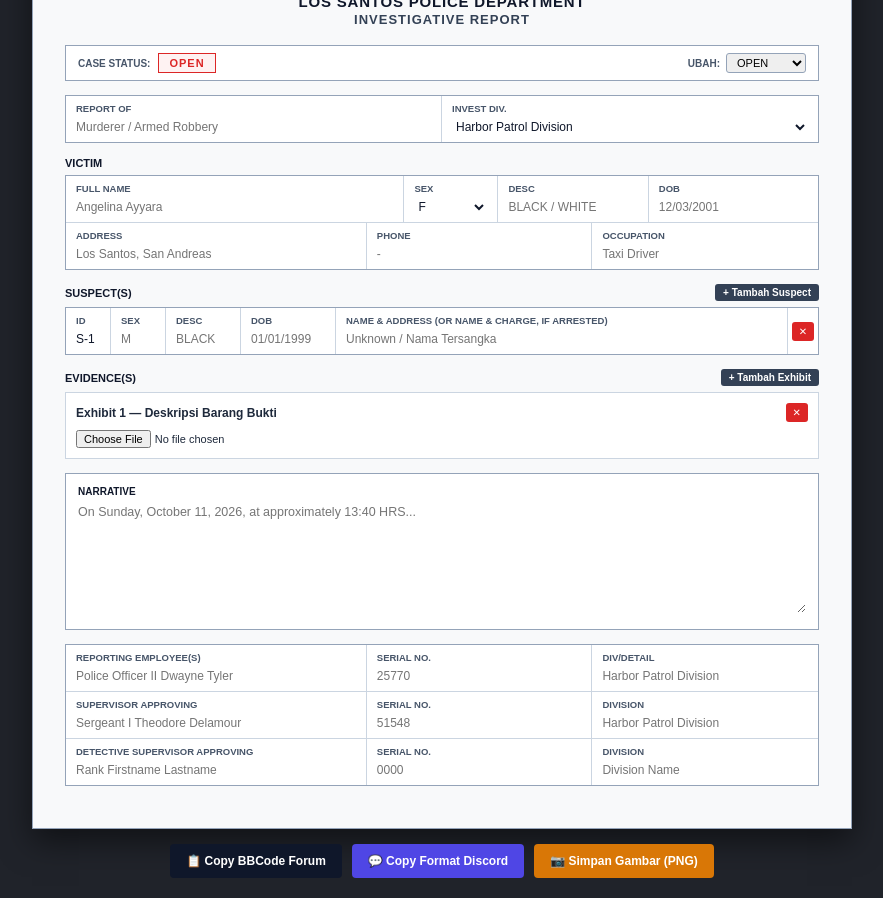
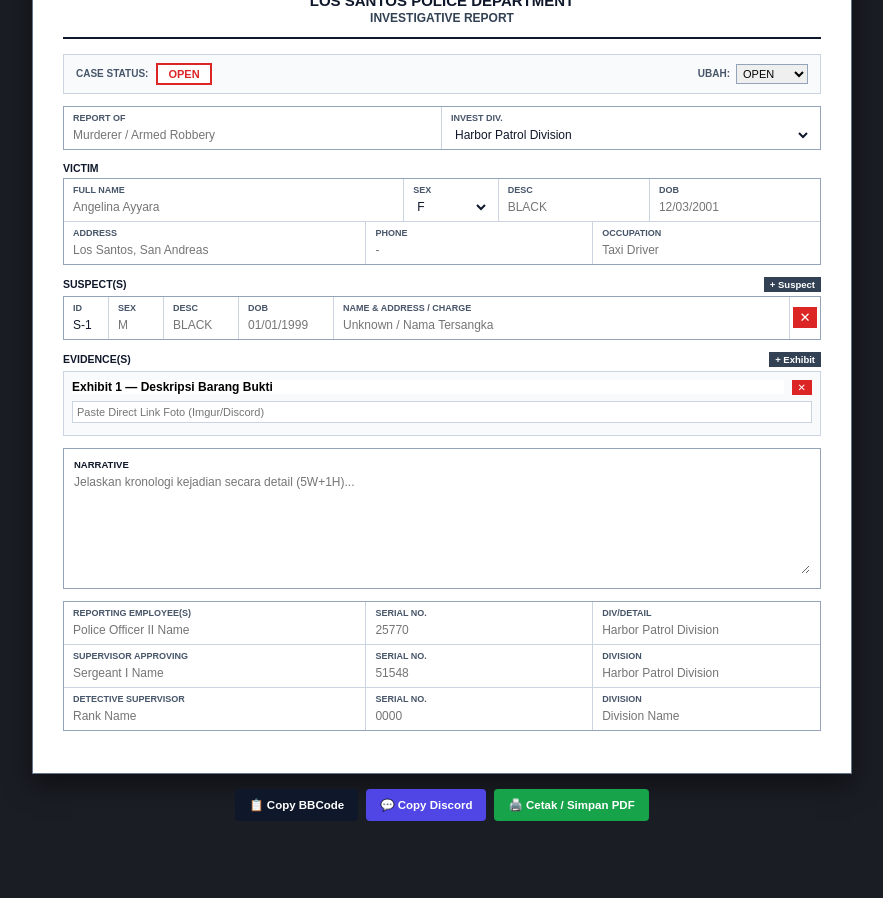
Before and after one commit to rifkyarya52-afk/investigative-report, a plain HTML site: page index.html in a window 1280 px wide. Shown: the part 105-1003 px from the top of the page, without its empty margins (198-1081 px from the left). After the commit the page ends 946 px from the top, so only its background shows below. Drawn offline with nearby package versions, Linux system fonts and the light colour scheme.

Commit message:
Update index.html

```diff
--- a/index.html
+++ b/index.html
@@ -3,16 +3,11 @@
 <head>
   <meta charset="UTF-8" />
   <meta name="viewport" content="width=device-width, initial-scale=1.0" />
-  <title>LSPD — Investigative Report (Official Form)</title>
-  <script src="https://cdnjs.cloudflare.com/ajax/libs/html2canvas/1.4.1/html2canvas.min.js"></script>
+  <title>LSPD — Investigative Report</title>
   <style>
-    * {
-      box-sizing: border-box;
-      margin: 0;
-      padding: 0;
-    }
+    * { box-sizing: border-box; margin: 0; padding: 0; }
     body {
-      background-color: #20232a;
+      background-color: #1a1d24;
       font-family: Arial, Helvetica, sans-serif;
       color: #1e293b;
       padding: 20px 10px;
@@ -20,78 +15,55 @@
       flex-direction: column;
       align-items: center;
     }
-
-    /* MAIN PAPER SHEET */
     .form-container {
       width: 100%;
       max-width: 820px;
-      background-color: #f8f9fa;
-      border: 1.5px solid #94a3b8;
-      padding: 28px 32px;
-      box-shadow: 0 12px 30px rgba(0, 0, 0, 0.5);
+      background-color: #ffffff;
+      border: 1.5px solid #64748b;
+      padding: 30px;
+      box-shadow: 0 10px 25px rgba(0,0,0,0.5);
     }
     @media (max-width: 600px) {
-      .form-container { padding: 18px 14px; }
+      .form-container { padding: 15px; }
     }
-
-    /* HEADER */
     .doc-header {
       text-align: center;
-      margin-bottom: 18px;
+      margin-bottom: 15px;
+      border-bottom: 2px solid #0f172a;
+      padding-bottom: 12px;
     }
-    .doc-header img {
-      width: 52px;
-      height: auto;
-      margin-bottom: 6px;
-    }
-    .doc-header h1 {
-      font-size: 15px;
-      font-weight: 700;
-      letter-spacing: 0.8px;
-      color: #0f172a;
-      text-transform: uppercase;
-    }
-    .doc-header h2 {
-      font-size: 13px;
-      font-weight: 700;
-      letter-spacing: 1px;
-      color: #334155;
-      margin-top: 2px;
-      text-transform: uppercase;
-    }
+    .doc-header img { width: 50px; height: auto; margin-bottom: 4px; }
+    .doc-header h1 { font-size: 15px; font-weight: bold; color: #0f172a; text-transform: uppercase; }
+    .doc-header h2 { font-size: 12px; font-weight: bold; color: #334155; margin-top: 2px; text-transform: uppercase; }
 
-    /* STATUS BAR */
     .status-strip {
       display: flex;
       justify-content: space-between;
       align-items: center;
-      background: #ffffff;
-      border: 1px solid #94a3b8;
-      padding: 7px 12px;
-      margin-bottom: 14px;
+      background: #f8fafc;
+      border: 1px solid #cbd5e1;
+      padding: 8px 12px;
+      margin-bottom: 12px;
     }
     .status-pill {
       font-size: 11px;
-      font-weight: 800;
-      letter-spacing: 1px;
+      font-weight: bold;
       padding: 3px 10px;
-      border: 1.5px solid #dc2626;
+      border: 2px solid #dc2626;
       color: #dc2626;
-      background: #fef2f2;
+      background: #fff;
       text-transform: uppercase;
     }
     .status-pill.closed {
       border-color: #16a34a;
       color: #16a34a;
-      background: #f0fdf4;
     }
 
-    /* TABLE GRID CELLS */
     .grid-table {
       width: 100%;
       border: 1px solid #94a3b8;
       background: #ffffff;
-      margin-bottom: 14px;
+      margin-bottom: 12px;
     }
     .row-2 { display: grid; grid-template-columns: 1fr 1fr; }
     .row-3 { display: grid; grid-template-columns: 1.2fr 0.9fr 0.9fr; }
@@ -99,12 +71,11 @@
     .row-sus { display: grid; grid-template-columns: 45px 55px 75px 95px 1fr 30px; }
 
     @media (max-width: 600px) {
-      .row-2, .row-3, .row-4 { grid-template-columns: 1fr; }
-      .row-sus { grid-template-columns: 1fr; }
+      .row-2, .row-3, .row-4, .row-sus { grid-template-columns: 1fr; }
     }
 
     .cell {
-      padding: 7px 10px;
+      padding: 6px 9px;
       border-right: 1px solid #cbd5e1;
       border-bottom: 1px solid #cbd5e1;
     }
@@ -113,138 +84,106 @@
 
     .cell label {
       display: block;
-      font-size: 9.5px;
-      font-weight: 700;
+      font-size: 9px;
+      font-weight: bold;
       color: #475569;
       text-transform: uppercase;
-      margin-bottom: 3px;
+      margin-bottom: 2px;
     }
     .cell input, .cell select, .cell textarea {
       width: 100%;
       border: none;
       background: transparent;
-      font-family: Arial, Helvetica, sans-serif;
+      font-family: Arial, sans-serif;
       font-size: 12px;
       color: #0f172a;
       outline: none;
     }
 
-    /* SECTION HEADINGS */
     .sec-heading {
-      font-size: 11px;
-      font-weight: 700;
+      font-size: 10.5px;
+      font-weight: bold;
       color: #0f172a;
       text-transform: uppercase;
-      margin: 14px 0 6px 0;
+      margin: 12px 0 4px 0;
       display: flex;
       justify-content: space-between;
       align-items: center;
     }
-    .btn-add-row {
+    .btn-add {
       background: #334155;
-      color: #ffffff;
+      color: #fff;
       border: none;
-      font-size: 10px;
-      font-weight: 700;
-      padding: 3px 8px;
-      border-radius: 3px;
+      font-size: 9.5px;
+      font-weight: bold;
+      padding: 2px 6px;
       cursor: pointer;
     }
 
-    /* EXHIBIT CARD */
-    .exhibit-card {
-      background: #ffffff;
+    .exhibit-box {
+      background: #f8fafc;
       border: 1px solid #cbd5e1;
-      margin-bottom: 8px;
-      padding: 10px;
-      display: flex;
-      flex-direction: column;
-      gap: 8px;
-    }
-    .exhibit-top {
-      display: flex;
-      justify-content: space-between;
-      align-items: center;
-      gap: 8px;
-    }
-    .exhibit-top input[type="text"] {
-      flex: 1;
-      border: none;
-      font-size: 12px;
-      font-weight: 600;
-      color: #1e293b;
-      outline: none;
-    }
-    .btn-del-small {
-      background: #dc2626;
-      color: #fff;
-      border: none;
-      padding: 4px 7px;
-      border-radius: 3px;
-      font-size: 10px;
-      cursor: pointer;
+      padding: 8px;
+      margin-bottom: 6px;
     }
     .exhibit-preview {
       max-width: 100%;
-      max-height: 220px;
-      object-fit: contain;
+      max-height: 200px;
+      margin-top: 6px;
+      display: none;
       border: 1px solid #cbd5e1;
-      display: none;
     }
 
-    /* NARRATIVE BOX */
     .narrative-box {
       background: #ffffff;
       border: 1px solid #94a3b8;
-      padding: 12px;
-      margin-bottom: 14px;
+      padding: 10px;
+      margin-bottom: 12px;
     }
     .narrative-box label {
       display: block;
-      font-size: 10px;
-      font-weight: 700;
+      font-size: 9.5px;
+      font-weight: bold;
       color: #0f172a;
       text-transform: uppercase;
-      margin-bottom: 6px;
+      margin-bottom: 4px;
     }
     .narrative-box textarea {
       width: 100%;
-      min-height: 110px;
+      min-height: 100px;
       border: none;
-      font-family: Arial, Helvetica, sans-serif;
-      font-size: 12.5px;
-      line-height: 1.5;
-      color: #1e293b;
+      font-family: Arial, sans-serif;
+      font-size: 12px;
+      line-height: 1.4;
+      outline: none;
       resize: vertical;
-      outline: none;
     }
 
-    /* CONTROLS */
     .controls {
       width: 100%;
       max-width: 820px;
       margin-top: 15px;
       display: flex;
-      gap: 10px;
+      gap: 8px;
       justify-content: center;
       flex-wrap: wrap;
     }
     .act-btn {
-      font-size: 12px;
-      font-weight: 700;
-      padding: 10px 16px;
+      font-size: 11.5px;
+      font-weight: bold;
+      padding: 9px 14px;
       border: none;
       border-radius: 4px;
       cursor: pointer;
-      color: #ffffff;
+      color: #fff;
     }
     .btn-bbcode { background: #0f172a; }
     .btn-discord { background: #4f46e5; }
-    .btn-png { background: #d97706; }
+    .btn-print { background: #16a34a; }
 
     @media print {
       body { background: #fff; padding: 0; }
-      .form-container { box-shadow: none; border: 1px solid #94a3b8; }
+      .form-container { box-shadow: none; border: none; padding: 0; }
       .controls { display: none; }
     }
   </style>
@@ -252,29 +191,28 @@
 <body>
 
 <div class="form-container" id="capture-area">
-  <!-- HEADER -->
   <div class="doc-header">
     <img src="https://i.imgur.com/3fSSqST.png" alt="LSPD Logo">
     <h1>LOS SANTOS POLICE DEPARTMENT</h1>
     <h2>INVESTIGATIVE REPORT</h2>
   </div>
 
-  <!-- CASE STATUS STRIP -->
+  <!-- STATUS STRIP -->
   <div class="status-strip">
     <div style="display:flex; align-items:center; gap:8px;">
-      <span style="font-size:10px; font-weight:700; color:#475569;">CASE STATUS:</span>
+      <span style="font-size:10px; font-weight:bold; color:#475569;">CASE STATUS:</span>
       <span class="status-pill" id="status-pill">OPEN</span>
     </div>
     <div style="display:flex; align-items:center; gap:6px;">
-      <label style="font-size:10px; font-weight:700; color:#475569;">UBAH:</label>
-      <select id="case_status_select" onchange="changeStatus(this.value)" style="font-size:11px; padding:2px 6px; border:1px solid #94a3b8; border-radius:3px; cursor:pointer;">
+      <label style="font-size:10px; font-weight:bold; color:#475569;">UBAH:</label>
+      <select id="case_status" onchange="changeStatus(this.value)" style="font-size:11px; padding:2px; border:1px solid #94a3b8; cursor:pointer;">
         <option value="OPEN">OPEN</option>
         <option value="CLOSED">CLOSED</option>
       </select>
     </div>
   </div>
 
-  <!-- REPORT OF & INVEST DIV -->
+  <!-- REPORT OF -->
   <div class="grid-table">
     <div class="row-2">
       <div class="cell no-bottom">
@@ -298,46 +236,22 @@
   <div class="sec-heading"><span>VICTIM</span></div>
   <div class="grid-table">
     <div class="row-4">
-      <div class="cell">
-        <label>FULL NAME</label>
-        <input type="text" id="vic_name" placeholder="Angelina Ayyara">
-      </div>
-      <div class="cell">
-        <label>SEX</label>
-        <select id="vic_sex">
-          <option>F</option>
-          <option>M</option>
-        </select>
-      </div>
-      <div class="cell">
-        <label>DESC</label>
-        <input type="text" id="vic_desc" placeholder="BLACK / WHITE">
-      </div>
-      <div class="cell">
-        <label>DOB</label>
-        <input type="text" id="vic_dob" placeholder="12/03/2001">
-      </div>
+      <div class="cell"><label>FULL NAME</label><input type="text" id="vic_name" placeholder="Angelina Ayyara"></div>
+      <div class="cell"><label>SEX</label><select id="vic_sex"><option>F</option><option>M</option></select></div>
+      <div class="cell"><label>DESC</label><input type="text" id="vic_desc" placeholder="BLACK"></div>
+      <div class="cell"><label>DOB</label><input type="text" id="vic_dob" placeholder="12/03/2001"></div>
     </div>
     <div class="row-3">
-      <div class="cell no-bottom">
-        <label>ADDRESS</label>
-        <input type="text" id="vic_address" placeholder="Los Santos, San Andreas">
-      </div>
-      <div class="cell no-bottom">
-        <label>PHONE</label>
-        <input type="text" id="vic_phone" placeholder="-">
-      </div>
-      <div class="cell no-bottom">
-        <label>OCCUPATION</label>
-        <input type="text" id="vic_occ" placeholder="Taxi Driver">
-      </div>
+      <div class="cell no-bottom"><label>ADDRESS</label><input type="text" id="vic_address" placeholder="Los Santos, San Andreas"></div>
+      <div class="cell no-bottom"><label>PHONE</label><input type="text" id="vic_phone" placeholder="-"></div>
+      <div class="cell no-bottom"><label>OCCUPATION</label><input type="text" id="vic_occ" placeholder="Taxi Driver"></div>
     </div>
   </div>
 
   <!-- SUSPECT(S) -->
   <div class="sec-heading">
     <span>SUSPECT(S)</span>
-    <button type="button" class="btn-add-row" onclick="addSuspect()">+ Tambah Suspect</button>
+    <button type="button" class="btn-add" onclick="addSuspect()">+ Suspect</button>
   </div>
   <div class="grid-table" id="suspect-table">
     <div class="row-sus suspect-row">
@@ -345,9 +259,9 @@
       <div class="cell no-bottom"><label>SEX</label><input type="text" class="s-sex" placeholder="M"></div>
       <div class="cell no-bottom"><label>DESC</label><input type="text" class="s-desc" placeholder="BLACK"></div>
       <div class="cell no-bottom"><label>DOB</label><input type="text" class="s-dob" placeholder="01/01/1999"></div>
-      <div class="cell no-bottom"><label>NAME & ADDRESS (OR NAME & CHARGE, IF ARRESTED)</label><input type="text" class="s-info" placeholder="Unknown / Nama Tersangka"></div>
+      <div class="cell no-bottom"><label>NAME & ADDRESS / CHARGE</label><input type="text" class="s-info" placeholder="Unknown / Nama Tersangka"></div>
       <div class="cell no-bottom" style="display:flex; align-items:center; justify-content:center;">
-        <button type="button" class="btn-del-small" onclick="this.closest('.suspect-row').remove()">✕</button>
+        <button type="button" onclick="this.closest('.suspect-row').remove()" style="background:#dc2626; color:#fff; border:none; padding:3px 6px; cursor:pointer;">✕</button>
       </div>
     </div>
   </div>
@@ -355,77 +269,50 @@
   <!-- EVIDENCE(S) -->
   <div class="sec-heading">
     <span>EVIDENCE(S)</span>
-    <button type="button" class="btn-add-row" onclick="addExhibit()">+ Tambah Exhibit</button>
+    <button type="button" class="btn-add" onclick="addExhibit()">+ Exhibit</button>
   </div>
-  <div id="exhibit-list" style="margin-bottom: 14px;">
-    <div class="exhibit-card">
-      <div class="exhibit-top">
-        <input type="text" class="ex-title" value="Exhibit 1 — Deskripsi Barang Bukti">
-        <button type="button" class="btn-del-small" onclick="this.closest('.exhibit-card').remove()">✕</button>
+  <div id="exhibit-list" style="margin-bottom: 12px;">
+    <div class="exhibit-box">
+      <div style="display:flex; justify-content:space-between; align-items:center; gap:8px; margin-bottom:6px;">
+        <input type="text" class="ex-title" value="Exhibit 1 — Deskripsi Barang Bukti" style="flex:1; border:none; font-weight:bold; font-size:12px; outline:none;">
+        <button type="button" onclick="this.closest('.exhibit-box').remove()" style="background:#dc2626; color:#fff; border:none; padding:2px 6px; font-size:10px; cursor:pointer;">✕</button>
       </div>
-      <input type="file" accept="image/*" onchange="loadExhibitImg(event, this)" style="font-size:11px; cursor:pointer;">
-      <img class="exhibit-preview" src="" alt="Exhibit Preview">
+      <input type="text" class="ex-url" placeholder="Paste Direct Link Foto (Imgur/Discord)" oninput="loadUrlImg(this)" style="width:100%; border:1px solid #cbd5e1; padding:4px; font-size:11px; margin-bottom:4px;">
+      <img class="exhibit-preview" src="" alt="Preview">
     </div>
   </div>
 
   <!-- NARRATIVE -->
   <div class="narrative-box">
     <label>NARRATIVE</label>
-    <textarea id="narrative" placeholder="On Sunday, October 11, 2026, at approximately 13:40 HRS..."></textarea>
+    <textarea id="narrative" placeholder="Jelaskan kronologi kejadian secara detail (5W+1H)..."></textarea>
   </div>
 
-  <!-- REPORTING & APPROVING PERSONNEL -->
+  <!-- PERSONNEL -->
   <div class="grid-table">
     <div class="row-3">
-      <div class="cell">
-        <label>REPORTING EMPLOYEE(S)</label>
-        <input type="text" id="rep_emp" placeholder="Police Officer II Dwayne Tyler">
-      </div>
-      <div class="cell">
-        <label>SERIAL NO.</label>
-        <input type="text" id="rep_serial" placeholder="25770">
-      </div>
-      <div class="cell">
-        <label>DIV/DETAIL</label>
-        <input type="text" id="rep_div" placeholder="Harbor Patrol Division">
-      </div>
+      <div class="cell"><label>REPORTING EMPLOYEE(S)</label><input type="text" id="rep_emp" placeholder="Police Officer II Name"></div>
+      <div class="cell"><label>SERIAL NO.</label><input type="text" id="rep_serial" placeholder="25770"></div>
+      <div class="cell"><label>DIV/DETAIL</label><input type="text" id="rep_div" placeholder="Harbor Patrol Division"></div>
     </div>
     <div class="row-3">
-      <div class="cell">
-        <label>SUPERVISOR APPROVING</label>
-        <input type="text" id="sup_emp" placeholder="Sergeant I Theodore Delamour">
-      </div>
-      <div class="cell">
-        <label>SERIAL NO.</label>
-        <input type="text" id="sup_serial" placeholder="51548">
-      </div>
-      <div class="cell">
-        <label>DIVISION</label>
-        <input type="text" id="sup_div" placeholder="Harbor Patrol Division">
-      </div>
+      <div class="cell"><label>SUPERVISOR APPROVING</label><input type="text" id="sup_emp" placeholder="Sergeant I Name"></div>
+      <div class="cell"><label>SERIAL NO.</label><input type="text" id="sup_serial" placeholder="51548"></div>
+      <div class="cell"><label>DIVISION</label><input type="text" id="sup_div" placeholder="Harbor Patrol Division"></div>
     </div>
     <div class="row-3">
-      <div class="cell no-bottom">
-        <label>DETECTIVE SUPERVISOR APPROVING</label>
-        <input type="text" id="det_emp" placeholder="Rank Firstname Lastname">
-      </div>
-      <div class="cell no-bottom">
-        <label>SERIAL NO.</label>
-        <input type="text" id="det_serial" placeholder="0000">
-      </div>
-      <div class="cell no-bottom">
-        <label>DIVISION</label>
-        <input type="text" id="det_div" placeholder="Division Name">
-      </div>
+      <div class="cell no-bottom"><label>DETECTIVE SUPERVISOR</label><input type="text" id="det_emp" placeholder="Rank Name"></div>
+      <div class="cell no-bottom"><label>SERIAL NO.</label><input type="text" id="det_serial" placeholder="0000"></div>
+      <div class="cell no-bottom"><label>DIVISION</label><input type="text" id="det_div" placeholder="Division Name"></div>
     </div>
   </div>
 </div>
 
-<!-- BUTTONS -->
+<!-- CONTROLS -->
 <div class="controls">
-  <button class="act-btn btn-bbcode" onclick="copyBBCode()">📋 Copy BBCode Forum</button>
-  <button class="act-btn btn-discord" onclick="copyDiscord()">💬 Copy Format Discord</button>
-  <button class="act-btn btn-png" onclick="downloadPNG()">📷 Simpan Gambar (PNG)</button>
+  <button class="act-btn btn-bbcode" onclick="copyBBCode()">📋 Copy BBCode</button>
+  <button class="act-btn btn-discord" onclick="copyDiscord()">💬 Copy Discord</button>
+  <button class="act-btn btn-print" onclick="window.print()">🖨️ Cetak / Simpan PDF</button>
 </div>
 
 <script>
@@ -436,6 +323,19 @@
       pill.classList.add("closed");
     } else {
       pill.classList.remove("closed");
+    }
+  }
+
+  function loadUrlImg(input) {
+    const url = input.value.trim();
+    const box = input.closest(".exhibit-box");
+    const img = box.querySelector(".exhibit-preview");
+    if (url) {
+      img.src = url;
+      img.style.display = "block";
+    } else {
+      img.src = "";
+      img.style.display = "none";
     }
   }
 
@@ -450,9 +350,9 @@
       <div class="cell no-bottom"><label>SEX</label><input type="text" class="s-sex" placeholder="M"></div>
       <div class="cell no-bottom"><label>DESC</label><input type="text" class="s-desc" placeholder="BLACK"></div>
       <div class="cell no-bottom"><label>DOB</label><input type="text" class="s-dob" placeholder="01/01/1999"></div>
-      <div class="cell no-bottom"><label>NAME & ADDRESS</label><input type="text" class="s-info" placeholder="Unknown / Nama Tersangka"></div>
+      <div class="cell no-bottom"><label>NAME & ADDRESS / CHARGE</label><input type="text" class="s-info" placeholder="Unknown"></div>
       <div class="cell no-bottom" style="display:flex; align-items:center; justify-content:center;">
-        <button type="button" class="btn-del-small" onclick="this.closest('.suspect-row').remove()">✕</button>
+        <button type="button" onclick="this.closest('.suspect-row').remove()" style="background:#dc2626; color:#fff; border:none; padding:3px 6px; cursor:pointer;">✕</button>
       </div>
     `;
     table.appendChild(row);
@@ -460,35 +360,22 @@
 
   function addExhibit() {
     const list = document.getElementById("exhibit-list");
-    const count = list.querySelectorAll(".exhibit-card").length + 1;
-    const card = document.createElement("div");
-    card.className = "exhibit-card";
-    card.innerHTML = `
-      <div class="exhibit-top">
-        <input type="text" class="ex-title" value="Exhibit ${count} — Deskripsi Barang Bukti">
-        <button type="button" class="btn-del-small" onclick="this.closest('.exhibit-card').remove()">✕</button>
+    const count = list.querySelectorAll(".exhibit-box").length + 1;
+    const box = document.createElement("div");
+    box.className = "exhibit-box";
+    box.innerHTML = `
+      <div style="display:flex; justify-content:space-between; align-items:center; gap:8px; margin-bottom:6px;">
+        <input type="text" class="ex-title" value="Exhibit ${count} — Deskripsi Barang Bukti" style="flex:1; border:none; font-weight:bold; font-size:12px; outline:none;">
+        <button type="button" onclick="this.closest('.exhibit-box').remove()" style="background:#dc2626; color:#fff; border:none; padding:2px 6px; font-size:10px; cursor:pointer;">✕</button>
       </div>
-      <input type="file" accept="image/*" onchange="loadExhibitImg(event, this)" style="font-size:11px; cursor:pointer;">
-      <img class="exhibit-preview" src="" alt="Exhibit Preview">
+      <input type="text" class="ex-url" placeholder="Paste Direct Link Foto (Imgur/Discord)" oninput="loadUrlImg(this)" style="width:100%; border:1px solid #cbd5e1; padding:4px; font-size:11px; margin-bottom:4px;">
+      <img class="exhibit-preview" src="" alt="Preview">
     `;
-    list.appendChild(card);
-  }
-
-  function loadExhibitImg(event, input) {
-    const file = event.target.files[0];
-    if (!file) return;
-    const reader = new FileReader();
-    reader.onload = function(e) {
-      const card = input.closest(".exhibit-card");
-      const img = card.querySelector(".exhibit-preview");
-      img.src = e.target.result;
-      img.style.display = "block";
-    };
-    reader.readAsDataURL(file);
+    list.appendChild(box);
   }
 
   function copyDiscord() {
-    const status = document.getElementById("case_status_select").value;
+    const status = document.getElementById("case_status").value;
     let suspects = "";
     document.querySelectorAll(".suspect-row").forEach(r => {
       const id = r.querySelector(".s-id").value || "-";
@@ -500,8 +387,10 @@
     });
 
     let exhibits = "";
-    document.querySelectorAll(".ex-title").forEach(el => {
-      if (el.value.trim()) exhibits += `> - ${el.value.trim()}\n`;
+    document.querySelectorAll(".exhibit-box").forEach(box => {
+      const title = box.querySelector(".ex-title").value || "-";
+      const url = box.querySelector(".ex-url").value || "";
+      exhibits += `> - **${title}**${url ? ` (${url})` : ""}\n`;
     });
 
     const txt = `**LOS SANTOS POLICE DEPARTMENT — INVESTIGATIVE REPORT**
@@ -531,15 +420,17 @@ ${document.getElementById("narrative").value || "-"}
   }
 
   function copyBBCode() {
-    const status = document.getElementById("case_status_select").value;
+    const status = document.getElementById("case_status").value;
     let suspects = "";
     document.querySelectorAll(".suspect-row").forEach(r => {
       suspects += `[tr][td]${r.querySelector(".s-id").value}[/td][td]${r.querySelector(".s-sex").value}[/td][td]${r.querySelector(".s-desc").value}[/td][td]${r.querySelector(".s-dob").value}[/td][td]${r.querySelector(".s-info").value}[/td][/tr]\n`;
     });
 
     let exhibits = "";
-    document.querySelectorAll(".ex-title").forEach(el => {
-      exhibits += `[spoiler=${el.value}]Link Foto Bukti[/spoiler]\n`;
+    document.querySelectorAll(".exhibit-box").forEach(box => {
+      const title = box.querySelector(".ex-title").value || "-";
+      const url = box.querySelector(".ex-url").value || "";
+      exhibits += `[spoiler=${title}]${url ? `[img]${url}[/img]` : "Tidak ada gambar"}[/spoiler]\n`;
     });
 
     const bb = `[divbox=white][center][img]https://i.imgur.com/3fSSqST.png[/img]
@@ -550,7 +441,7 @@ ${document.getElementById("narrative").value || "-"}
 [b]REPORT OF:[/b] ${document.getElementById("report_of").value || "-"}
 [b]INVEST DIV.:[/b] ${document.getElementById("invest_div").value}
 
-[b]VICTIM[/b]
+[b]VICT_IM[/b]
 [b]FULL NAME:[/b] ${document.getElementById("vic_name").value || "-"} | [b]SEX:[/b] ${document.getElementById("vic_sex").value} | [b]DESC:[/b] ${document.getElementById("vic_desc").value || "-"} | [b]DOB:[/b] ${document.getElementById("vic_dob").value || "-"}
 [b]ADDRESS:[/b] ${document.getElementById("vic_address").value || "-"} | [b]PHONE:[/b] ${document.getElementById("vic_phone").value || "-"} | [b]OCCUPATION:[/b] ${document.getElementById("vic_occ").value || "-"}
 
@@ -569,7 +460,7 @@ ${document.getElementById("narrative").value || "-"}
 
     navigator.clipboard.writeText(bb).then(() => alert("Format BBCode Forum berhasil disalin!"));
   }
+</script>
 
-  function downloadPNG() {
-    const area = document.getElementById("capture-area");
-    html2canvas(area, { scale: 2, useCORS: true, allowTaint: tru
+</body>
+</html>
```
